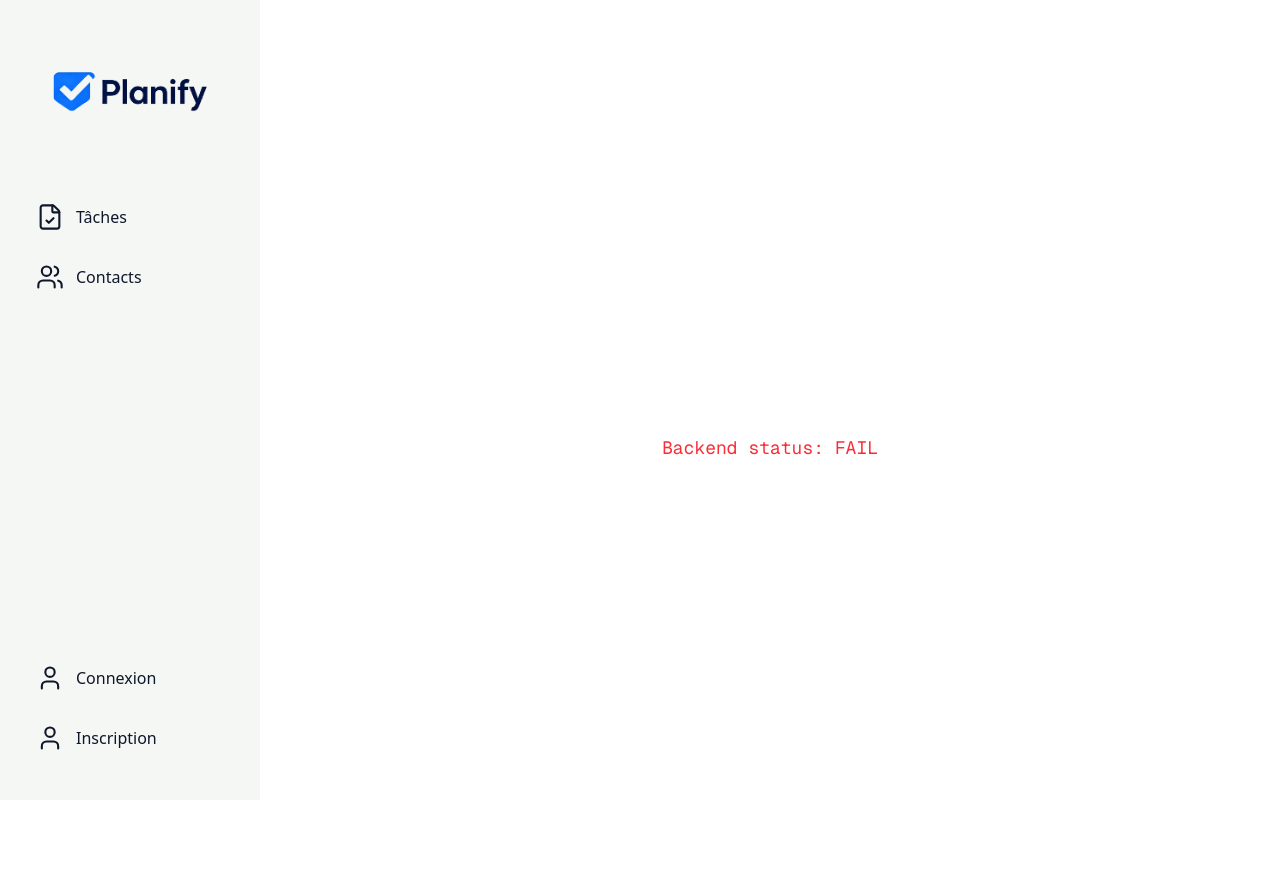
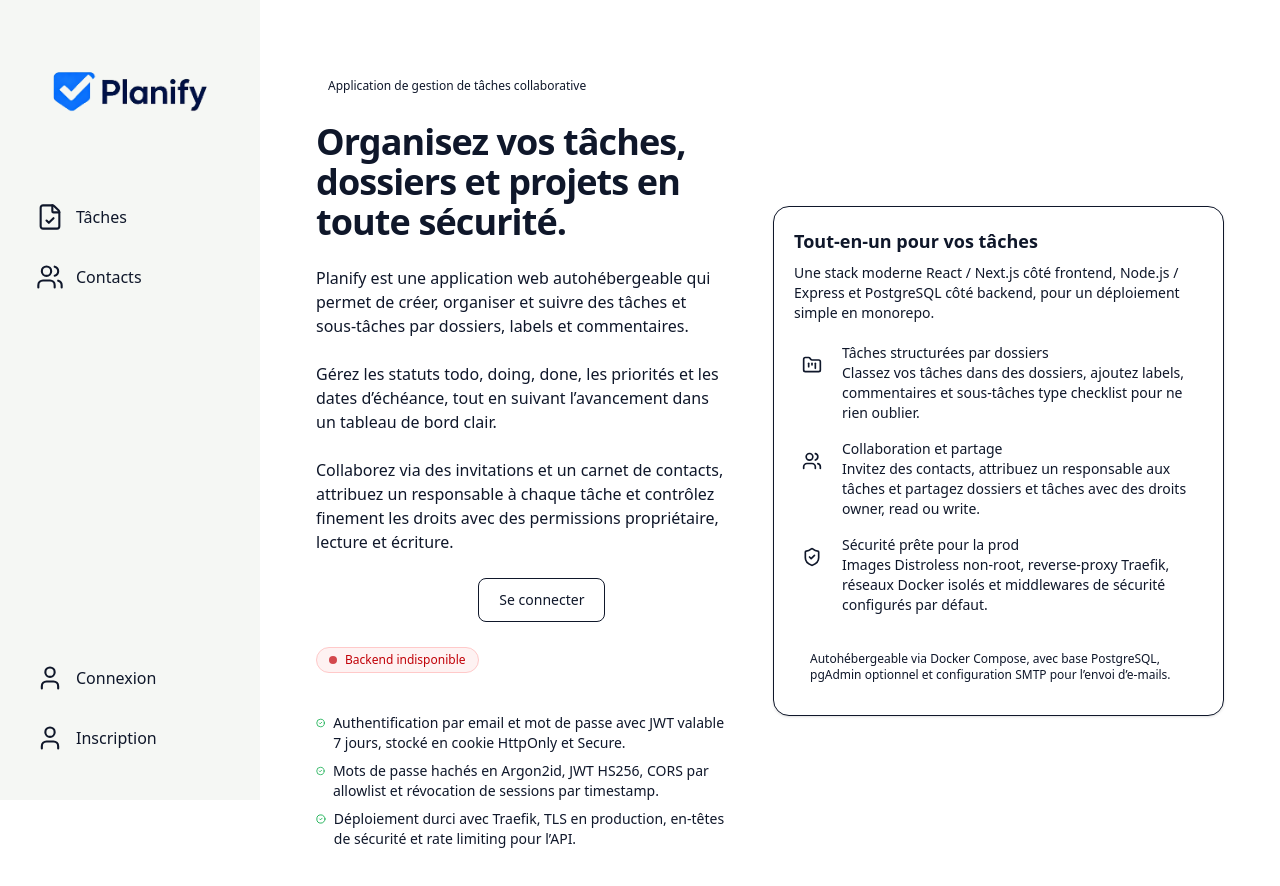
Before and after one commit to quentingimenez/Planify, a Next.js app in the folder packages/frontend/: page / in a window 1280 px wide. Shown: the top 886 px of the page. Before the commit the page ends 864 px from the top, so only its background shows below. Built offline with nearby package versions, Linux system fonts and the light colour scheme; no server answers.

Commit message:
add landing page

```diff
--- a/packages/frontend/src/app/page.tsx
+++ b/packages/frontend/src/app/page.tsx
@@ -1,42 +1,196 @@
 "use client";
 
 import { useEffect, useState } from "react";
+import Link from "next/link";
+import { CheckCircle2, ShieldCheck, Users, FolderKanban } from "lucide-react";
+
+type HealthStatus = "OK" | "FAIL" | null;
 
 export default function Home() {
-    const [health, setHealth] = useState<null | "OK" | "FAIL">(null);
+    const [health, setHealth] = useState<HealthStatus>(null);
 
     useEffect(() => {
-        fetch("/api/health")
+        fetch("api/health")
             .then((res) => res.json())
             .then((data) => {
-                if (data.status === "OK") setHealth("OK");
-                else setHealth("FAIL");
+                if (data.status === "OK") {
+                    setHealth("OK");
+                } else {
+                    setHealth("FAIL");
+                }
             })
             .catch(() => setHealth("FAIL"));
     }, []);
 
+    const healthLabel =
+        health === "OK"
+            ? "Backend opérationnel"
+            : health === "FAIL"
+              ? "Backend indisponible"
+              : "Vérification du backend...";
+
+    const healthClassName =
+        health === "OK"
+            ? "bg-green-50 text-green-700 border-green-200"
+            : health === "FAIL"
+              ? "bg-red-50 text-red-700 border-red-200"
+              : "bg-gray-50 text-gray-600 border-gray-200";
+
     return (
-        <div className="font-sans grid grid-rows-[20px_1fr_20px] items-center justify-items-center min-h-screen p-8 pb-20 gap-16 sm:p-20">
-            <main className="flex flex-col gap-[32px] row-start-2 items-center sm:items-start">
-                <div className="mt-8">
-                    <span
-                        className={
-                            "font-mono text-lg " +
-                            (health === "OK"
-                                ? "text-green-500"
-                                : health === "FAIL"
-                                  ? "text-red-500"
-                                  : "text-gray-500")
-                        }
+        <main className="w-full bg-white text-0F172A">
+            <div className="mx-auto flex max-w-5xl flex-col gap-12 px-6 py-10 lg:flex-row lg:items-center">
+                {/* Colonne gauche : hero + CTA */}
+                <section className="flex-1 space-y-6">
+                    <span className="inline-flex items-center rounded-full bg-ECEFED px-3 py-1 text-xs font-medium text-2563EB">
+                        Application de gestion de tâches collaborative
+                    </span>
+
+                    <h1 className="text-3xl font-semibold tracking-tight sm:text-4xl">
+                        Organisez vos tâches, dossiers et projets en toute
+                        sécurité.
+                    </h1>
+
+                    <p className="text-base text-6B7280">
+                        Planify est une application web autohébergeable qui
+                        permet de créer, organiser et suivre des tâches et
+                        sous-tâches par dossiers, labels et commentaires.
+                    </p>
+
+                    <p className="text-base text-6B7280">
+                        Gérez les statuts todo, doing, done, les priorités et
+                        les dates d’échéance, tout en suivant l’avancement dans
+                        un tableau de bord clair.
+                    </p>
+
+                    <p className="text-base text-6B7280">
+                        Collaborez via des invitations et un carnet de contacts,
+                        attribuez un responsable à chaque tâche et contrôlez
+                        finement les droits avec des permissions propriétaire,
+                        lecture et écriture.
+                    </p>
+
+                    <div className="flex flex-col gap-3 sm:flex-row sm:items-center">
+                        <Link
+                            href="/auth/register"
+                            className="inline-flex h-11 items-center justify-center rounded-lg bg-2563EB px-5 text-sm font-medium text-white hover:bg-1D4ED8"
+                        >
+                            Créer un compte
+                        </Link>
+                        <Link
+                            href="/auth/login"
+                            className="inline-flex h-11 items-center justify-center rounded-lg border border-E5E7EB px-5 text-sm font-medium text-0F172A hover:bg-ECEFED"
+                        >
+                            Se connecter
+                        </Link>
+                    </div>
+
+                    <div
+                        className={`inline-flex items-center gap-2 rounded-full border px-3 py-1 text-xs font-medium ${healthClassName}`}
                     >
-                        {health === null
-                            ? "Checking health..."
-                            : health === "OK"
-                              ? "Backend status: OK"
-                              : "Backend status: FAIL"}
-                    </span>
-                </div>
-            </main>
-        </div>
+                        <span className="inline-block h-2 w-2 rounded-full bg-current opacity-70" />
+                        <span>{healthLabel}</span>
+                    </div>
+
+                    <ul className="mt-4 space-y-2 text-sm text-6B7280">
+                        <li className="flex items-start gap-2">
+                            <CheckCircle2 className="mt-0.5 h-4 w-4 text-green-600" />
+                            <span>
+                                Authentification par email et mot de passe avec
+                                JWT valable 7 jours, stocké en cookie HttpOnly
+                                et Secure.
+                            </span>
+                        </li>
+                        <li className="flex items-start gap-2">
+                            <CheckCircle2 className="mt-0.5 h-4 w-4 text-green-600" />
+                            <span>
+                                Mots de passe hachés en Argon2id, JWT HS256,
+                                CORS par allowlist et révocation de sessions par
+                                timestamp.
+                            </span>
+                        </li>
+                        <li className="flex items-start gap-2">
+                            <CheckCircle2 className="mt-0.5 h-4 w-4 text-green-600" />
+                            <span>
+                                Déploiement durci avec Traefik, TLS en
+                                production, en-têtes de sécurité et rate
+                                limiting pour l’API.
+                            </span>
+                        </li>
+                    </ul>
+                </section>
+
+                {/* Colonne droite : encadré "fonctionnalités" */}
+                <aside className="flex-1 rounded-2xl border border-E5E7EB bg-white p-5 shadow-sm">
+                    <h2 className="text-lg font-semibold text-0F172A">
+                        Tout-en-un pour vos tâches
+                    </h2>
+                    <p className="mt-2 text-sm text-6B7280">
+                        Une stack moderne React / Next.js côté frontend, Node.js
+                        / Express et PostgreSQL côté backend, pour un
+                        déploiement simple en monorepo.
+                    </p>
+
+                    <div className="mt-5 space-y-4">
+                        <div className="flex gap-3">
+                            <div className="mt-1 rounded-lg bg-ECEFED p-2 text-2563EB">
+                                <FolderKanban className="h-5 w-5" />
+                            </div>
+                            <div>
+                                <h3 className="text-sm font-medium text-0F172A">
+                                    Tâches structurées par dossiers
+                                </h3>
+                                <p className="text-sm text-6B7280">
+                                    Classez vos tâches dans des dossiers,
+                                    ajoutez labels, commentaires et sous-tâches
+                                    type checklist pour ne rien oublier.
+                                </p>
+                            </div>
+                        </div>
+
+                        <div className="flex gap-3">
+                            <div className="mt-1 rounded-lg bg-ECEFED p-2 text-2563EB">
+                                <Users className="h-5 w-5" />
+                            </div>
+                            <div>
+                                <h3 className="text-sm font-medium text-0F172A">
+                                    Collaboration et partage
+                                </h3>
+                                <p className="text-sm text-6B7280">
+                                    Invitez des contacts, attribuez un
+                                    responsable aux tâches et partagez dossiers
+                                    et tâches avec des droits owner, read ou
+                                    write.
+                                </p>
+                            </div>
+                        </div>
+
+                        <div className="flex gap-3">
+                            <div className="mt-1 rounded-lg bg-ECEFED p-2 text-2563EB">
+                                <ShieldCheck className="h-5 w-5" />
+                            </div>
+                            <div>
+                                <h3 className="text-sm font-medium text-0F172A">
+                                    Sécurité prête pour la prod
+                                </h3>
+                                <p className="text-sm text-6B7280">
+                                    Images Distroless non-root, reverse-proxy
+                                    Traefik, réseaux Docker isolés et
+                                    middlewares de sécurité configurés par
+                                    défaut.
+                                </p>
+                            </div>
+                        </div>
+                    </div>
+
+                    <div className="mt-6 rounded-lg bg-ECEFED px-4 py-3 text-xs text-6B7280">
+                        <p>
+                            Autohébergeable via Docker Compose, avec base
+                            PostgreSQL, pgAdmin optionnel et configuration SMTP
+                            pour l’envoi d’e-mails.
+                        </p>
+                    </div>
+                </aside>
+            </div>
+        </main>
     );
 }
```
